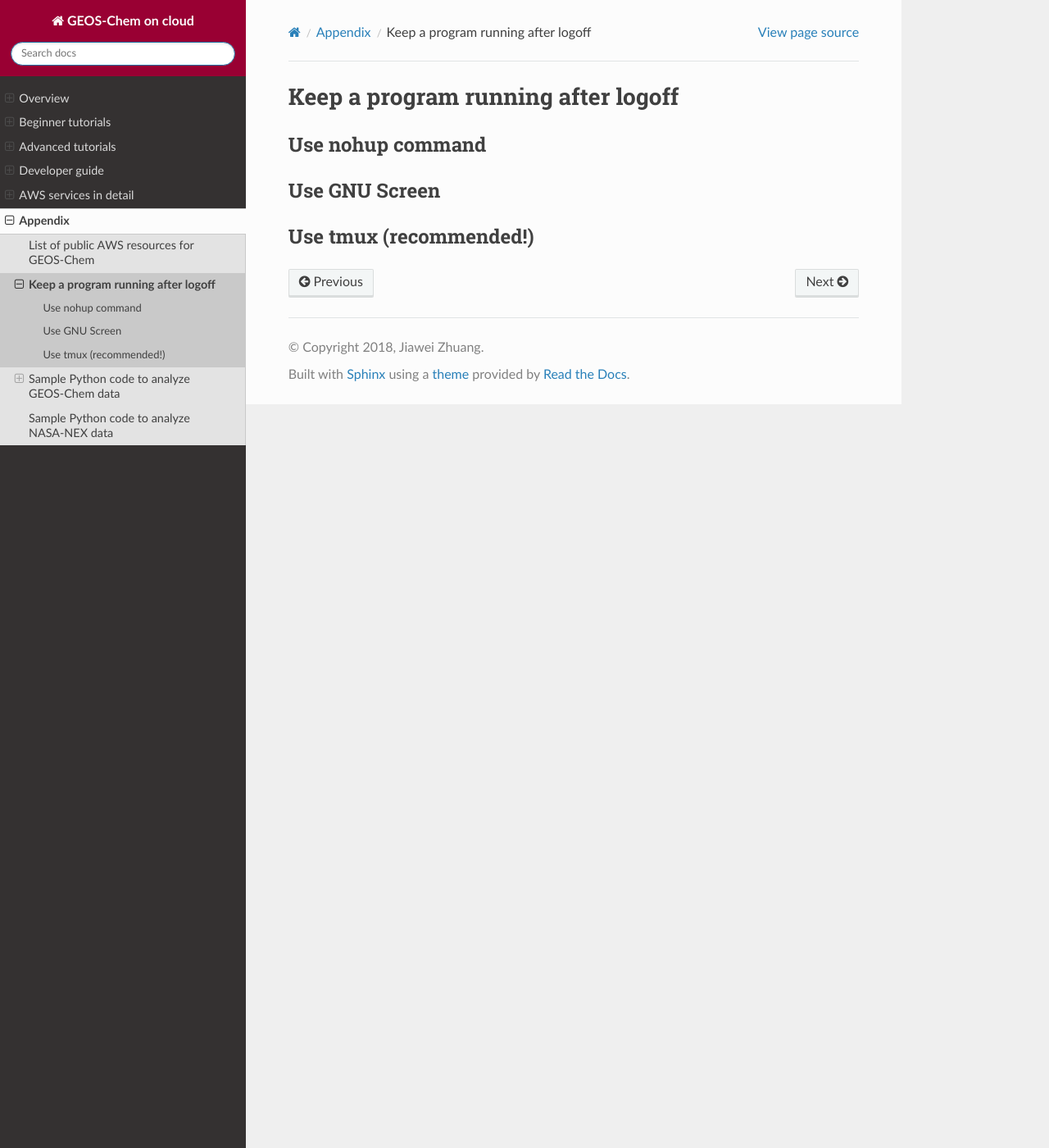
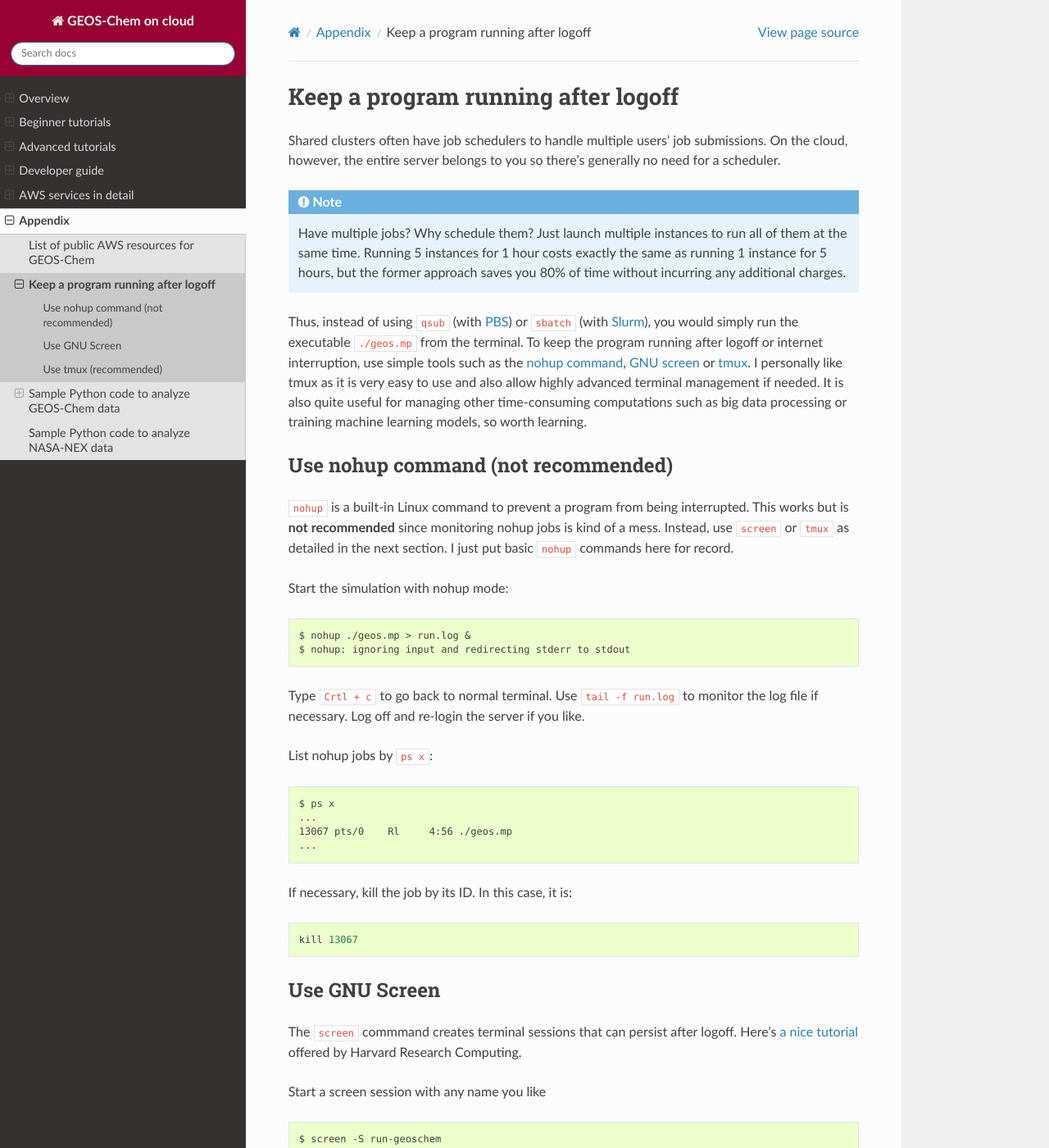
Before and after one commit to geoschem/geos-chem-cloud, a Sphinx documentation site: the page built from doc/source/chapter06_appendix/keep-running.rst, in a window 1280 px wide and 1400 px high. Shown: the whole window at 82% size. Built offline with Sphinx 7.4.7 and the Read the Docs theme 2.0.0, drawn with Linux system fonts in a browser that asks for light colours; some of the changed text lies outside the part shown.

Commit message:
Finish "Keep a program running" tutorial

```diff
--- a/doc/source/chapter06_appendix/keep-running.rst
+++ b/doc/source/chapter06_appendix/keep-running.rst
@@ -3,11 +3,77 @@
 Keep a program running after logoff
 ===================================
 
-Use nohup command
------------------
+Shared clusters often have job schedulers to handle multiple users' job submissions. On the cloud, however, the entire server belongs to you so there's generally no need for a scheduler.
+
+.. note::
+  Have multiple jobs? Why schedule them? Just launch multiple instances to run all of them at the same time. Running 5 instances for 1 hour costs exactly the same as running 1 instance for 5 hours, but the former approach saves you 80% of time without incurring any additional charges.
+
+Thus, instead of using ``qsub`` (with `PBS <https://en.wikipedia.org/wiki/Portable_Batch_System>`_) or ``sbatch`` (with `Slurm <https://en.wikipedia.org/wiki/Slurm_Workload_Manager>`_), you would simply run the executable ``./geos.mp`` from the terminal. To keep the program running after logoff or internet interruption, use simple tools such as the `nohup command <https://en.wikipedia.org/wiki/Nohup>`_, `GNU screen <https://www.gnu.org/software/screen/>`_ or `tmux <https://github.com/tmux/tmux/wiki>`_. I personally like tmux as it is very easy to use and also allow highly advanced terminal management if needed. It is also quite useful for managing other time-consuming computations such as big data processing or training machine learning models, so worth learning.
+
+Use nohup command (not recommended)
+-----------------------------------
+
+``nohup`` is a built-in Linux command to prevent a program from being interrupted. This works but is **not recommended** since monitoring nohup jobs is kind of a mess. Instead, use ``screen`` or ``tmux`` as detailed in the next section. I just put basic ``nohup`` commands here for record.
+
+Start the simulation with nohup mode::
+
+  $ nohup ./geos.mp > run.log &
+  $ nohup: ignoring input and redirecting stderr to stdout
+
+Type ``Crtl + c`` to go back to normal terminal. Use ``tail -f run.log`` to monitor the log file if necessary. Log off and re-login the server if you like.
+
+List nohup jobs by ``ps x``::
+
+  $ ps x
+  ...
+  13067 pts/0    Rl     4:56 ./geos.mp
+  ...
+
+If necessary, kill the job by its ID. In this case, it is::
+
+  kill 13067
 
 Use GNU Screen
 --------------
 
-Use tmux (recommended!)
------------------------
+The ``screen`` commmand creates terminal sessions that can persist after logoff. Here's `a nice tutorial <https://www.rc.fas.harvard.edu/resources/documentation/linux/gnu-screen/>`_ offered by Harvard Research Computing.
+
+Start a screen session with any name you like ::
+
+  $ screen -S run-geoschem
+
+Inside the screen session, run the model as usual::
+
+  $ ./geos.mp | tee run.log
+
+(Here I use ``tee`` to print model log to both the terminal screen and a file.)
+
+Type ``Crtl + a``, and then type ``d``, to **detach** from the current session. You will be back to the normal terminal but the model is still running inside that detached session. You can log off the server and re-login if you like.
+
+List existing sessions by::
+
+  $ screen -ls
+  There is a screen on:
+  	13279.run-geoschem	(03/12/2018 12:25:39 AM)	(Detached)
+  1 Socket in /var/run/screen/S-ubuntu.
+
+Resume that session by ::
+
+  screen -x run-geoschem
+
+Use tmux (recommended)
+----------------------
+
+The ``tmux`` command behaves almost the same as ``screen`` for single-panel sessions. But it is also useful for splitting one terminal window into multiple panels (tons of quick tutorials online, say `this <http://www.hamvocke.com/blog/a-quick-and-easy-guide-to-tmux/>`_, `and this <https://danielmiessler.com/study/tmux/>`_). ``screen`` also does terminal splitting but is not as convenient as tmux.
+
+Start a new session by ::
+
+  $ tmux
+
+Inside the session, run the model as usual, just like in the ``screen`` session::
+
+  $ ./geos.mp | tee run.log
+
+Type ``Crtl + b``, and then type ``d``, to **detach** from the current session. Use ``tmux ls`` to list existing sessions and ``tmux a`` (shortcut for ``tmux attach``) to resume the session.
+
+To handle multiple sessions, use ``tmux new -s session_name`` to create a session with a name and ``tmux a -t session_name`` to assume to that specific session.
```
